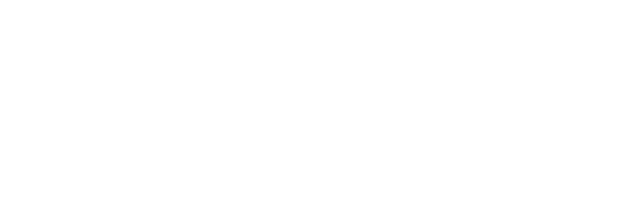
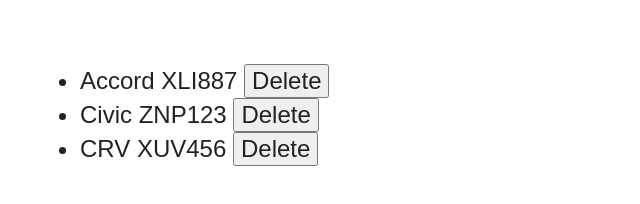
Before and after one commit to nickstaylor/backbone-udemy, a plain HTML site: page index.html in a window 1280 px wide. Shown: the whole page, without its empty margins (0-640 px from the left). Drawn offline with Linux system fonts and the light colour scheme.

Commit message:
complete Lecture 30: Backbone Views project

```diff
--- a/index.html
+++ b/index.html
@@ -14,6 +14,9 @@
         <script src="js/lib/modernizr-2.6.2.min.js"></script>
     </head>
     <body>
+        <ul id="vehicleTemplate">
+        </ul>
+
         <script src="js/lib/jquery-min.js"></script>
         <script src="js/lib/underscore-min.js"></script>
         <script src="js/lib/backbone-min.js"></script>
--- a/js/main.js
+++ b/js/main.js
@@ -4,7 +4,6 @@
 // files and modules.
 
 var Vehicle = Backbone.Model.extend({
-    urlRoot: "/api/vehicles",
     validate: function(attrs){
         if (!attrs.registrationNumber)
             return "Registration number is required."
@@ -14,34 +13,64 @@ var Vehicle = Backbone.Model.extend({
     }
 });
 
-var Car = Vehicle.extend({
-    start: function(){
-        console.log("Car with registration number " + this.get("registrationNumber") + " started");
-    }
-});
-
 var Vehicles = Backbone.Collection.extend({
     model: Vehicle
 });
 
+var VehicleView = Backbone.View.extend({
+    tagName: "li",
+    className: "vehicle",
+
+    events: {
+        "click .deleteVehicle": "onDeleteVehicle"
+    },
+
+    initialize: function(){
+        this.model.on("remove", this.onDeleteVehicle, this);
+    },
+
+    onDeleteVehicle: function(vehicle){
+        var id = this.$el.attr("id");
+        hondas.remove(hondas.get({id: id}));
+        this.$el.remove();
+    },
+
+    render: function(){
+        this.$el.html(this.model.get("vehicleModel") + " " + this.model.get("registrationNumber") + " <button class='deleteVehicle'>Delete</button>");
+        this.$el.attr("id", this.model.id);
+
+        return this;
+    }
+});
+
+var VehiclesView = Backbone.View.extend({
+    tagName: "ul",
+
+    initialize: function(){
+        this.model.on("add", this.onAddVehicle, this);
+    },
+
+    onAddVehicle: function(vehicle){
+        var vehicleView = new VehicleView({ model: vehicle });
+
+        this.$el.append(vehicleView.render().$el);
+    },
+
+    render: function(){
+        var self = this;
+
+        this.model.each(function(vehicle){
+            var vehicleView = new VehicleView({ model: vehicle });
+            self.$el.append(vehicleView.render().$el);
+        });
+    }
+});
+
 var hondas = new Vehicles([
-    new Vehicle({ registrationNumber: "XLI887", color: "Blue"}),
-    new Vehicle({ registrationNumber: "ZNP123", color: "Blue"}),
-    new Vehicle({ registrationNumber: "XUV456", color: "Gray"})
+    new Vehicle({ id: 1, vehicleMake: "Honda", vehicleModel: "Accord", registrationNumber: "XLI887", color: "Blue"}),
+    new Vehicle({ id: 2, vehicleMake: "Honda", vehicleModel: "Civic", registrationNumber: "ZNP123", color: "Blue"}),
+    new Vehicle({ id: 3, vehicleMake: "Honda", vehicleModel: "CRV", registrationNumber: "XUV456", color: "Gray"})
 ]);
 
-var blueHondas = hondas.where({ color: "Blue"});
-
-var myHonda = hondas.where({ registrationNumber: "XLI887"});
-
-console.log("Blue Hondas", blueHondas);
-
-console.log("My Honda", myHonda);
-
-console.log(hondas);
-
-hondas.remove(myHonda);
-
-hondas.each(function(honda){
-    console.log(honda);
-});
+var vehiclesView = new VehiclesView({ el: "#vehicleTemplate", model: hondas });
+vehiclesView.render();
```
